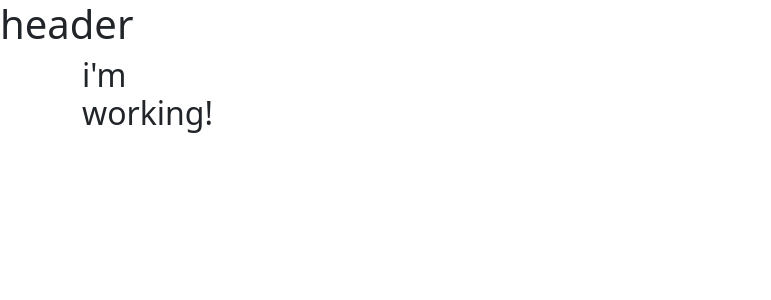
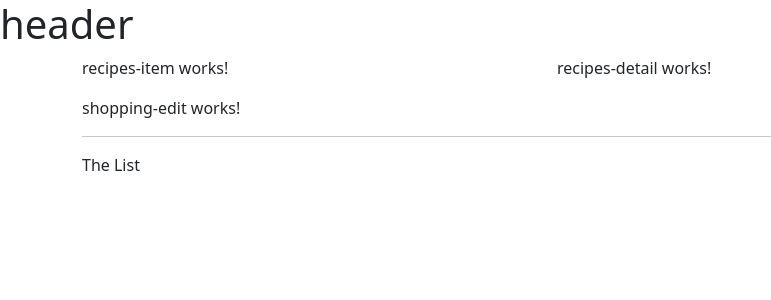
Before and after one commit to viveksoni100/angular_anaconda, an Angular app in the folder my-bistro/: page / in a window 1280 px wide. Shown: the top 300 px of the page, without its empty margins (0-771 px from the left). Built offline with nearby package versions, Linux system fonts and the light colour scheme.

Commit message:
rough structure set for angular app

```diff
--- a/my-bistro/src/app/app.component.html
+++ b/my-bistro/src/app/app.component.html
@@ -1,6 +1,9 @@
 <app-header></app-header>
 <div class="container">
   <div class="row">
-    <div class="col-md-2"><h2>i'm working!</h2></div>
+    <div class="col-md-12">
+      <app-recipes></app-recipes>
+      <app-shopping-list></app-shopping-list>
+    </div>
   </div>
 </div>
--- a/my-bistro/src/app/app.component.ts
+++ b/my-bistro/src/app/app.component.ts
@@ -2,11 +2,18 @@ import {Component} from '@angular/core';
 import {CommonModule} from '@angular/common';
 import {RouterOutlet} from '@angular/router';
 import {HeaderComponent} from "./header/header.component";
+import {RecipesComponent} from "./recipes/recipes.component";
+import {RecipesListComponent} from "./recipes/recipes-list/recipes-list.component";
+import {RecipesItemComponent} from "./recipes/recipes-list/recipes-item/recipes-item.component";
+import {RecipesDetailComponent} from "./recipes/recipes-detail/recipes-detail.component";
+import {ShoppingListComponent} from "./shopping-list/shopping-list.component";
+import {ShoppingEditComponent} from "./shopping-list/shopping-edit/shopping-edit.component";
 
 @Component({
   selector: 'app-root',
   standalone: true,
-  imports: [CommonModule, RouterOutlet, HeaderComponent],
+  imports: [CommonModule, RouterOutlet, HeaderComponent, RecipesComponent, RecipesListComponent,
+    RecipesItemComponent, RecipesDetailComponent, ShoppingListComponent, ShoppingEditComponent],
   templateUrl: './app.component.html',
   styleUrl: './app.component.css'
 })
--- a/my-bistro/src/app/recipes/recipes-list/recipes-list.component.html
+++ b/my-bistro/src/app/recipes/recipes-list/recipes-list.component.html
@@ -1 +1 @@
-<p>recipes-list works!</p>
+<app-recipes-item></app-recipes-item>
--- a/my-bistro/src/app/recipes/recipes-list/recipes-list.component.ts
+++ b/my-bistro/src/app/recipes/recipes-list/recipes-list.component.ts
@@ -1,9 +1,10 @@
 import { Component } from '@angular/core';
+import {RecipesItemComponent} from "./recipes-item/recipes-item.component";
 
 @Component({
   selector: 'app-recipes-list',
   standalone: true,
-  imports: [],
+  imports: [RecipesItemComponent],
   templateUrl: './recipes-list.component.html',
   styleUrl: './recipes-list.component.css'
 })
--- a/my-bistro/src/app/recipes/recipes.component.html
+++ b/my-bistro/src/app/recipes/recipes.component.html
@@ -1 +1,8 @@
-<p>recipes works!</p>
+<div class="row">
+  <div class="col-md-5">
+    <app-recipes-list></app-recipes-list>
+  </div>
+  <div class="col-md-7">
+    <app-recipes-detail></app-recipes-detail>
+  </div>
+</div>
--- a/my-bistro/src/app/recipes/recipes.component.ts
+++ b/my-bistro/src/app/recipes/recipes.component.ts
@@ -1,9 +1,11 @@
 import { Component } from '@angular/core';
+import {RecipesListComponent} from "./recipes-list/recipes-list.component";
+import {RecipesDetailComponent} from "./recipes-detail/recipes-detail.component";
 
 @Component({
   selector: 'app-recipes',
   standalone: true,
-  imports: [],
+  imports: [RecipesListComponent, RecipesDetailComponent],
   templateUrl: './recipes.component.html',
   styleUrl: './recipes.component.css'
 })
--- a/my-bistro/src/app/shopping-list/shopping-list.component.html
+++ b/my-bistro/src/app/shopping-list/shopping-list.component.html
@@ -1 +1,7 @@
-<p>shopping-list works!</p>
+<div class="row">
+  <div class="col-xs-10">
+    <app-shopping-edit></app-shopping-edit>
+    <hr>
+    <p>The List</p>
+  </div>
+</div>
--- a/my-bistro/src/app/shopping-list/shopping-list.component.ts
+++ b/my-bistro/src/app/shopping-list/shopping-list.component.ts
@@ -1,9 +1,10 @@
 import { Component } from '@angular/core';
+import {ShoppingEditComponent} from "./shopping-edit/shopping-edit.component";
 
 @Component({
   selector: 'app-shopping-list',
   standalone: true,
-  imports: [],
+  imports: [ShoppingEditComponent],
   templateUrl: './shopping-list.component.html',
   styleUrl: './shopping-list.component.css'
 })
```
Also changed, not shown: my-bistro/src/app/app.module.ts (+8 -1 lines).
